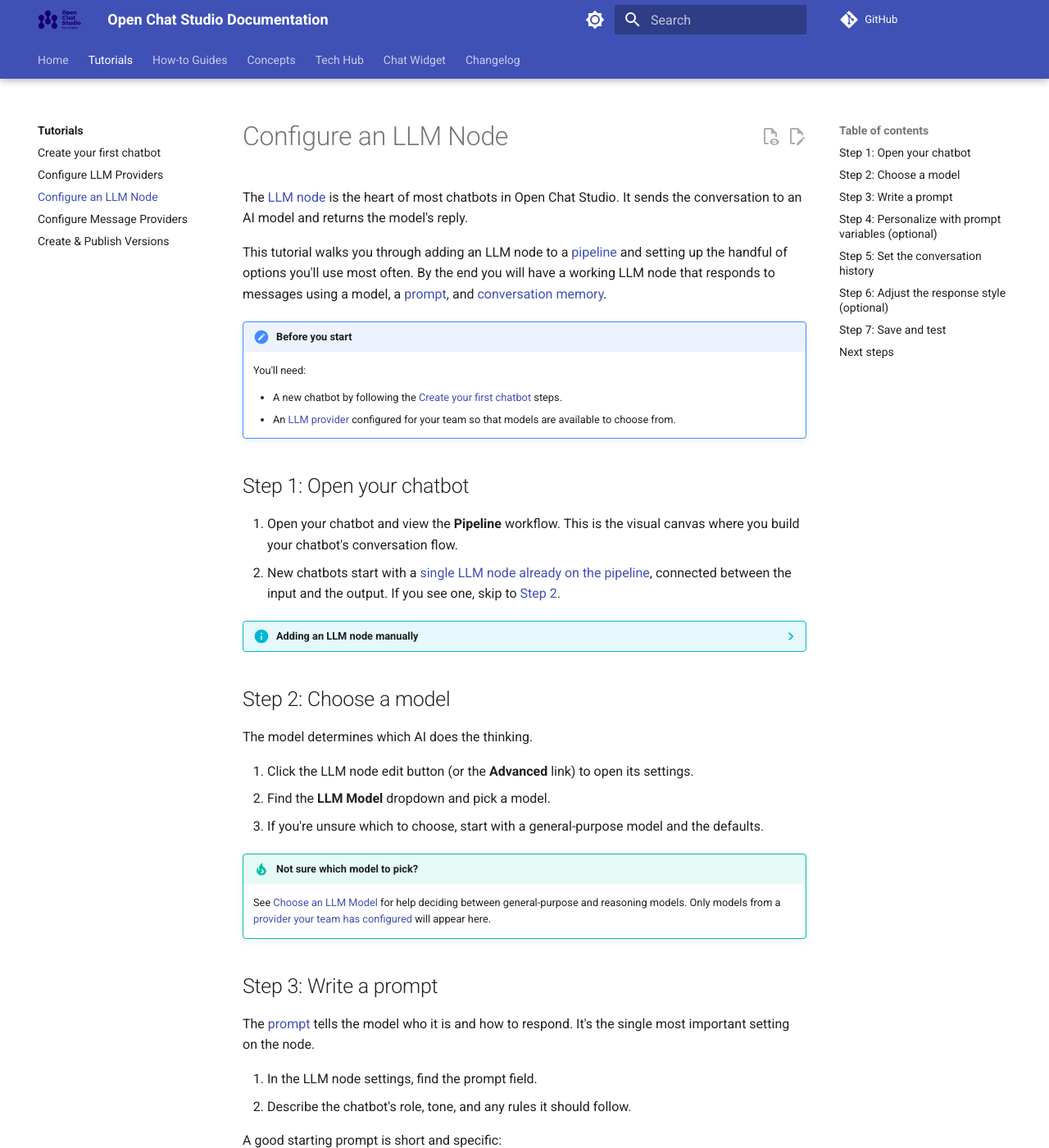
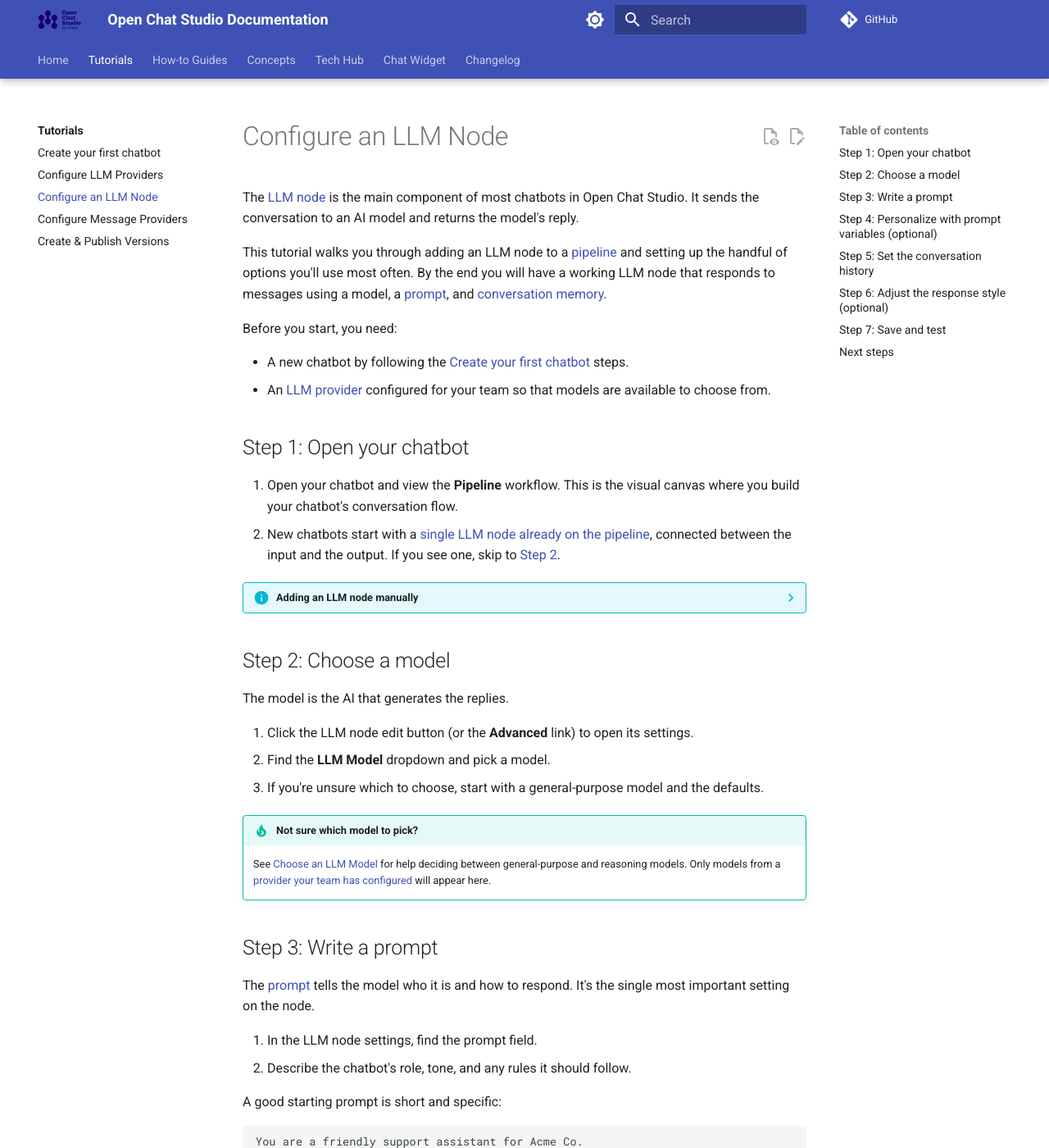
Before and after one commit to dimagi/open-chat-studio-docs, an MkDocs documentation site: the page built from docs/tutorials/configure_llm_node.md, in a window 1280 px wide and 1400 px high. Shown: the whole window at 82% size. Built offline with MkDocs 1.6.1 and Material for MkDocs 9.7.7, drawn with Linux system fonts in a browser that asks for light colours; a script that is not in the unit is left out; comment, search, counter and statistics services are not loaded.

```diff
--- a/docs/tutorials/configure_llm_node.md
+++ b/docs/tutorials/configure_llm_node.md
@@ -1,19 +1,18 @@
 ---
 title: Configure an LLM Node
-description: Add and configure an LLM node in a pipeline — the core building block of most chatbots
+description: Add and configure an LLM node in a pipeline — the main component of most chatbots
 ---
 
 # Configure an LLM Node
 
-The [LLM node](../concepts/pipelines/nodes.md#llm-node) is the heart of most chatbots in Open Chat Studio. It sends the conversation to an AI model and returns the model's reply.
+The [LLM node](../concepts/pipelines/nodes.md#llm-node) is the main component of most chatbots in Open Chat Studio. It sends the conversation to an AI model and returns the model's reply.
 
 This tutorial walks you through adding an LLM node to a [pipeline](../concepts/pipelines/index.md) and setting up the handful of options you'll use most often. By the end you will have a working LLM node that responds to messages using a model, a [prompt](../concepts/llm.md#prompt), and [conversation memory](../concepts/pipelines/history.md).
 
-!!! note "Before you start"
-    You'll need:
+Before you start, you need:
 
-    - A new chatbot by following the [Create your first chatbot](first_chatbot.md) steps.
-    - An [LLM provider](configure_llm_providers.md) configured for your team so that models are available to choose from.
+- A new chatbot by following the [Create your first chatbot](first_chatbot.md) steps.
+- An [LLM provider](configure_llm_providers.md) configured for your team so that models are available to choose from.
 
 ## Step 1: Open your chatbot
 
@@ -28,7 +27,7 @@ This tutorial walks you through adding an LLM node to a [pipeline](../concepts/p
 
 ## Step 2: Choose a model
 
-The model determines which AI does the thinking.
+The model is the AI that generates the replies.
 
 1. Click the LLM node edit button (or the **Advanced** link) to open its settings.
 2. Find the **LLM Model** dropdown and pick a model.
```
Also changed, not shown: docs/tutorials/configure_llm_providers.md (+2 -3 lines).
